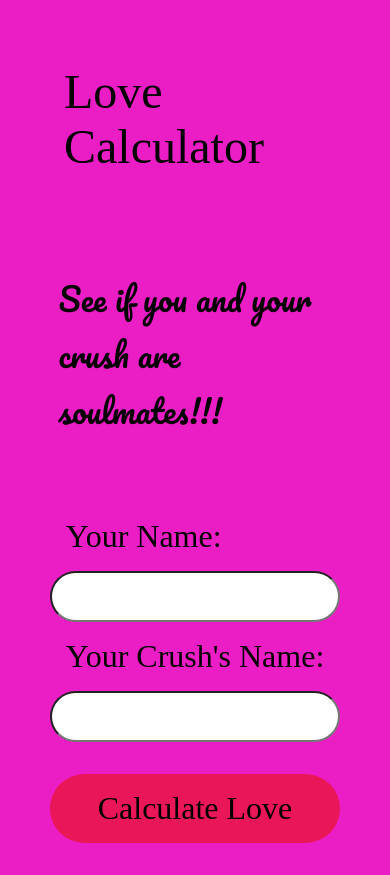
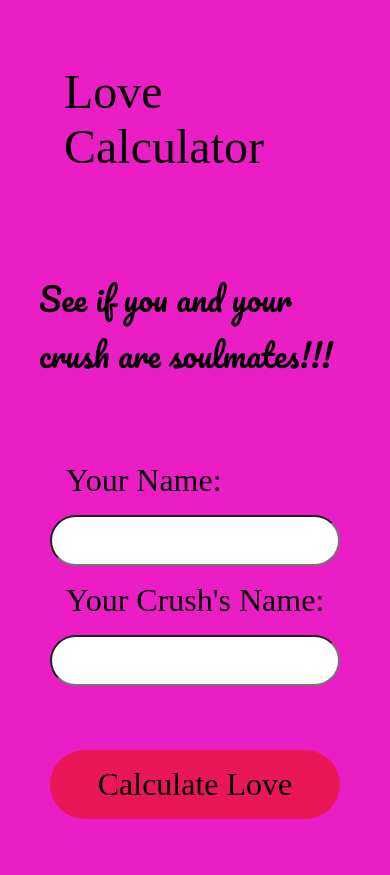
Before and after one commit to Gustavo-Zamai/LoveCalculator, a plain HTML site: page index.html in a window 390 px wide. After the commit the page ends 851 px from the top, so only its background shows below. Drawn offline with Linux system fonts and the light colour scheme; a web font is replaced by a local one.

Commit message:
Add 700px responsivity

```diff
--- a/css/style.css
+++ b/css/style.css
@@ -55,7 +55,7 @@ h1 {
 #love-calculator-form button {
     font-family: 'Emilys Candy', serif;
     font-size: 2rem;
-    margin-top: 2rem;
+    margin-top: 4rem;
     padding: 1rem 2rem;
     background-color:#EA1758;
     border: none;
@@ -67,6 +67,21 @@ h1 {
     background-color: #D9104C;
 }
 
+@media (max-width: 900px) {
+    h1 {
+        font-size: 3em;
+    }
+
+    .content p {
+        font-size: 2em;
+        width: 100vw;
+        padding: 0;
+        display: flex;
+        justify-content: center;
+        align-items: center;
+    }
+}
+
 
 @media (max-width: 700px) {
     h1 {
@@ -75,7 +90,9 @@ h1 {
 
     .content p {
         font-size: 2em;
-        width: 70vw;
-        padding: 0;
+        width: 80vw;
+        display: flex;
+        justify-content: center;
+        align-items: center;
     }
 }
```
